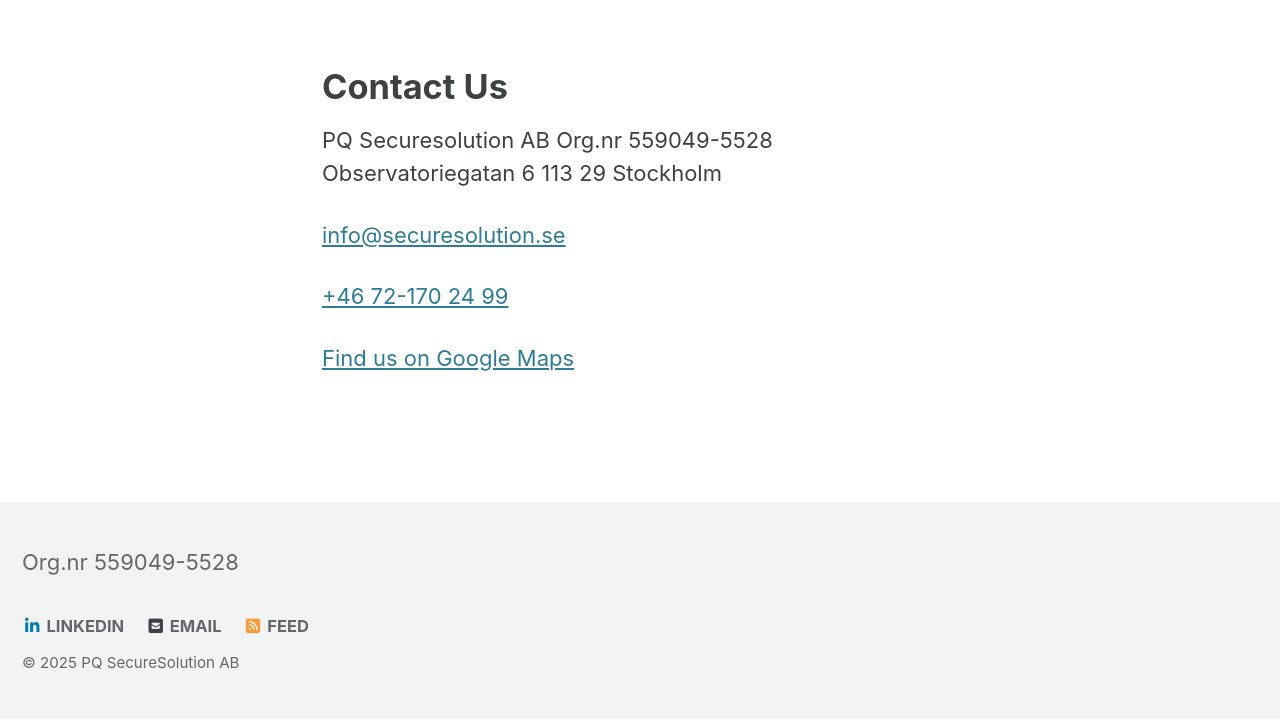
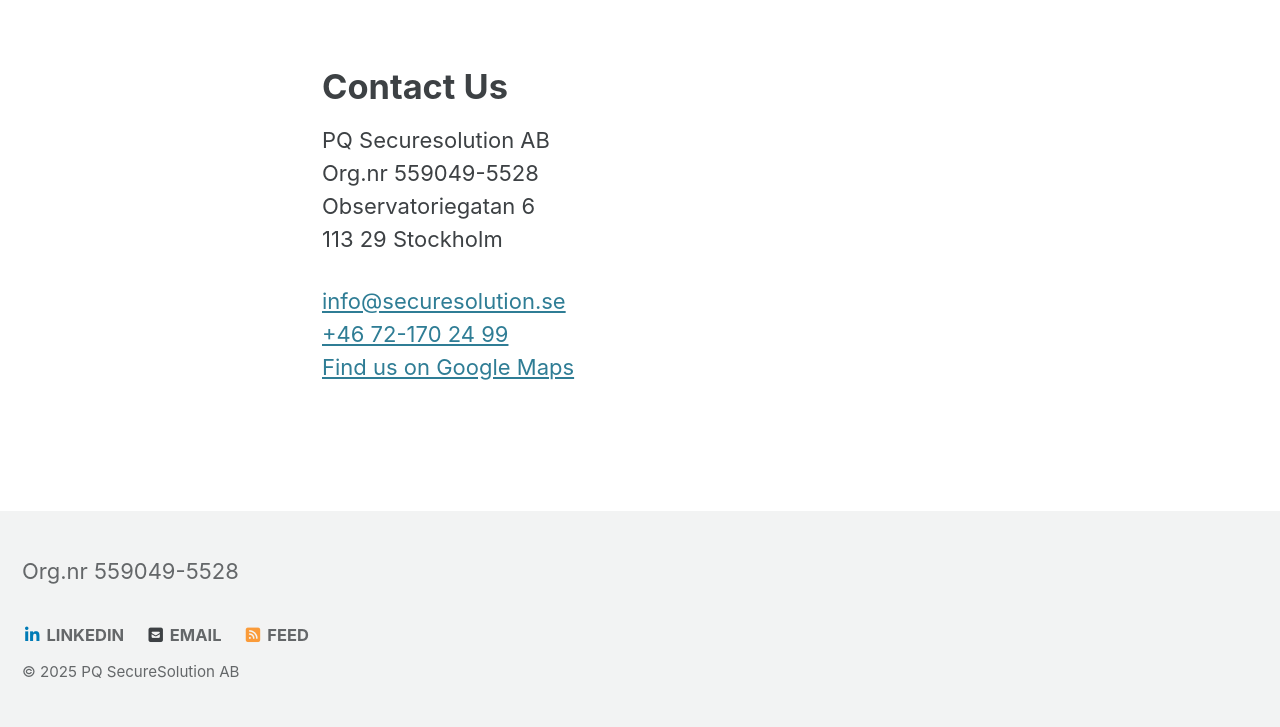
Before and after one commit to PQ-SecureSolution-AB/pq-securesolution-ab.github.io, a Jekyll site: the page built from _pages/contact.md, in a window 1280 px wide. Shown: the part 302-1029 px from the top of the page. Built offline with Jekyll 4.4.1, drawn with Linux system fonts in a browser that asks for light colours; cached includes are drawn as plain includes.

```diff
--- a/_pages/contact.md
+++ b/_pages/contact.md
@@ -9,13 +9,11 @@ header:
   overlay_image: /assets/images/banner.jpg
 ---
 # Contact Us
-PQ Securesolution AB
-Org.nr 559049-5528
-Observatoriegatan 6
+PQ Securesolution AB<br>
+Org.nr 559049-5528<br>
+Observatoriegatan 6<br>
 113 29 Stockholm
 
-<a href="mailto:info@securesolution.se">info@securesolution.se</a>
-
-<a href="tel:+46721702499">+46 72-170 24 99</a>
-
-<a href="https://https://www.google.com/maps/place/Observatoriegatan+6,+113+29+Stockholm/@59.3408273,18.0487263,17z/data=!3m1!4b1!4m6!3m5!1s0x465f9d6f8e76b3d7:0x6111c10558881d9c!8m2!3d59.3408273!4d18.0513012!16s%2Fg%2F11c1653fsf?entry=ttu&g_ep=EgoyMDI1MTAxNC4wIKXMDSoASAFQAw%3D%3D">Find us on Google Maps</a>
+<a href="mailto:info@securesolution.se">info@securesolution.se</a><br>
+<a href="tel:+46721702499">+46 72-170 24 99</a><br>
+<a href="https://www.google.com/maps/place/Observatoriegatan+6,+113+29+Stockholm/@59.3408273,18.0487263,17z/data=!3m1!4b1!4m6!3m5!1s0x465f9d6f8e76b3d7:0x6111c10558881d9c!8m2!3d59.3408273!4d18.0513012!16s%2Fg%2F11c1653fsf?entry=ttu&g_ep=EgoyMDI1MTAxNC4wIKXMDSoASAFQAw%3D%3D">Find us on Google Maps</a>
```
